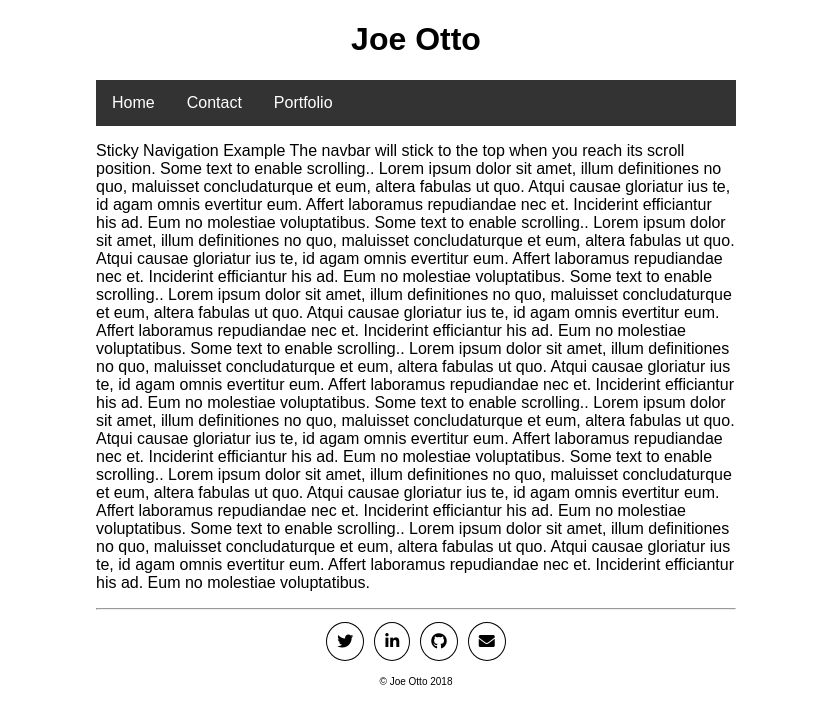
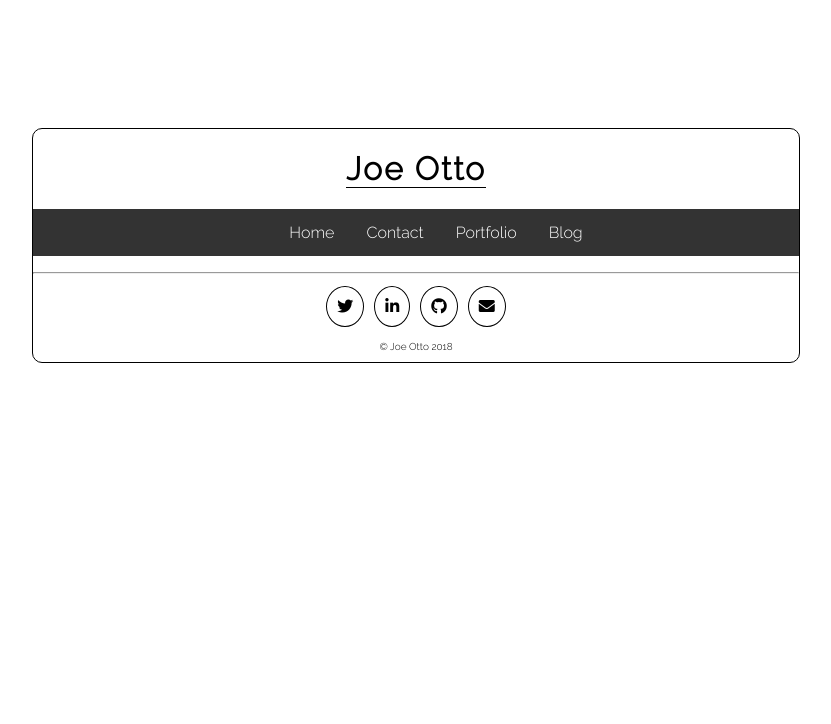
Before and after one commit to itsjoeotto/my-site, a React app: page / in a window 1280 px wide. Shown: the whole page, without its empty margins (224-1055 px from the left). Built offline with nearby package versions, Linux system fonts and the light colour scheme.

Commit message:
nav styling, added Blog component

```diff
--- a/public/index.html
+++ b/public/index.html
@@ -5,6 +5,7 @@
     <meta name="viewport" content="width=device-width, initial-scale=1, shrink-to-fit=no">
     <meta name="theme-color" content="#000000">
     <link rel="stylesheet" href="https://use.fontawesome.com/releases/v5.0.12/css/all.css" integrity="sha384-G0fIWCsCzJIMAVNQPfjH08cyYaUtMwjJwqiRKxxE/rx96Uroj1BtIQ6MLJuheaO9" crossorigin="anonymous">
+    <link href="https://fonts.googleapis.com/css?family=Raleway:300" rel="stylesheet">
     <title>It's Joe Otto</title>
   </head>
   <body>
--- a/src/components/Router.js
+++ b/src/components/Router.js
@@ -6,6 +6,7 @@ import Contact from './main/Contact/Contact';
 import Portfolio from'./main/Portfolio/Portfolio';
 import Test from './initiative/Test';
 import Shape from './wild-shapes/Shape';
+import Blog from './main/Blog/Blog';
 
 const Router = () => (
     <BrowserRouter>
@@ -15,6 +16,7 @@ const Router = () => (
             <Route path="/portfolio/demo/initiative" component={Test}></Route>
             <Route path="/portfolio/demo/wild-shapes" component={Shape}>Wild Shapes</Route>
             <Route path="/portfolio" component={Portfolio}></Route>
+            <Route path="/blog" component={Blog}></Route>
             <Route component={NotFound}></Route>
         </Switch>
     </BrowserRouter>
--- /dev/null
+++ b/src/components/main/Blog/Blog.js
@@ -0,0 +1,11 @@
+import React, { Component } from 'react';
+
+class Blog extends Component {
+    render() {
+        return (
+            <div>BLOG</div>
+        );
+    }
+}
+
+export default Blog;
--- a/src/components/main/Contact/Contact.css
+++ b/src/components/main/Contact/Contact.css
@@ -1,4 +1,4 @@
 .contact-container {
-    margin-left: 25%;
-    margin-right: 25%;
+    margin-left: 20%;
+    margin-right: 20%;
 }
--- a/src/components/main/Contact/Contact.js
+++ b/src/components/main/Contact/Contact.js
@@ -10,7 +10,8 @@ class Contact extends Component {
             <div className="contact-container" >
                 <Header />
                 <Nav />
-                Contact!
+                <h3>Let's Hang Out!</h3>
+                <a href="#">Check out my resume</a>
                 <Footer />
             </div>
         );
--- a/src/components/main/Footer/Footer.js
+++ b/src/components/main/Footer/Footer.js
@@ -7,16 +7,16 @@ class Footer extends Component {
             <div className="footer-container">
             <hr />
                 <div className="social-icon-container">
-                    <a target="_blank" href="https://www.twitter.com/itsjoeotto">
+                    <a target="_blank" href="https://www.twitter.com/itsjoeotto" rel="noopener noreferrer">
                         <i className="fab fa-twitter"></i>
                     </a>
-                    <a target="_blank" href="https://www.linkedin.com/in/joe-otto-a3429160/">
+                    <a target="_blank" href="https://www.linkedin.com/in/joe-otto-a3429160/" rel="noopener noreferrer">
                         <i className="fab fa-linkedin"></i>
                     </a>
-                    <a target="_blank" href="https://www.github.com/itsjoeotto">
+                    <a target="_blank" href="https://www.github.com/itsjoeotto" rel="noopener noreferrer">
                         <i className="fab fa-github"></i>
                     </a>
-                    <a href="mailto:joe@itsjoeotto.com">
+                    <a href="mailto:joe@itsjoeotto.com" rel="noopener noreferrer">
                         <i className="fas fa-envelope"></i>
                     </a>
                 </div>
--- a/src/components/main/Header/Header.css
+++ b/src/components/main/Header/Header.css
@@ -1,3 +1,8 @@
 h1 {
     text-align: center;
 }
+
+.my-name {
+    letter-spacing: 2px;
+    border-bottom: 1px solid black;
+}
--- a/src/components/main/Header/Header.js
+++ b/src/components/main/Header/Header.js
@@ -5,7 +5,9 @@ class Header extends Component {
     render() {
         return (
             <div>
-                <h1>Joe Otto</h1>
+                <h1>
+                    <span className="my-name">Joe Otto</span>
+                </h1>
             </div>
         );
     }
--- a/src/components/main/Home/Home.css
+++ b/src/components/main/Home/Home.css
@@ -1,4 +1,15 @@
 .App {
-    margin-left: 25%;
-    margin-right: 25%;
+    margin-left: 20%;
+    margin-right: 20%;
+    margin-top: 10%;
+    margin-bottom: 5%;
+    border: solid black 1px;
+    border-radius: 10px;
+    font-family: 'Raleway', sans-serif;
 }
+
+.home-container {
+    padding-left: 5%;
+    padding-right: 5%;
+    word-break: break-all;
+}
--- a/src/components/main/Home/Home.js
+++ b/src/components/main/Home/Home.js
@@ -10,24 +10,9 @@ class App extends Component {
       <div className="App">
         <Header />
         <Nav />
-        <p>
-          Sticky Navigation Example
-The navbar will stick to the top when you reach its scroll position.
-
-Some text to enable scrolling.. Lorem ipsum dolor sit amet, illum definitiones no quo, maluisset concludaturque et eum, altera fabulas ut quo. Atqui causae gloriatur ius te, id agam omnis evertitur eum. Affert laboramus repudiandae nec et. Inciderint efficiantur his ad. Eum no molestiae voluptatibus.
-
-Some text to enable scrolling.. Lorem ipsum dolor sit amet, illum definitiones no quo, maluisset concludaturque et eum, altera fabulas ut quo. Atqui causae gloriatur ius te, id agam omnis evertitur eum. Affert laboramus repudiandae nec et. Inciderint efficiantur his ad. Eum no molestiae voluptatibus.
-
-Some text to enable scrolling.. Lorem ipsum dolor sit amet, illum definitiones no quo, maluisset concludaturque et eum, altera fabulas ut quo. Atqui causae gloriatur ius te, id agam omnis evertitur eum. Affert laboramus repudiandae nec et. Inciderint efficiantur his ad. Eum no molestiae voluptatibus.
-
-Some text to enable scrolling.. Lorem ipsum dolor sit amet, illum definitiones no quo, maluisset concludaturque et eum, altera fabulas ut quo. Atqui causae gloriatur ius te, id agam omnis evertitur eum. Affert laboramus repudiandae nec et. Inciderint efficiantur his ad. Eum no molestiae voluptatibus.
-
-Some text to enable scrolling.. Lorem ipsum dolor sit amet, illum definitiones no quo, maluisset concludaturque et eum, altera fabulas ut quo. Atqui causae gloriatur ius te, id agam omnis evertitur eum. Affert laboramus repudiandae nec et. Inciderint efficiantur his ad. Eum no molestiae voluptatibus.
-
-Some text to enable scrolling.. Lorem ipsum dolor sit amet, illum definitiones no quo, maluisset concludaturque et eum, altera fabulas ut quo. Atqui causae gloriatur ius te, id agam omnis evertitur eum. Affert laboramus repudiandae nec et. Inciderint efficiantur his ad. Eum no molestiae voluptatibus.
-
-Some text to enable scrolling.. Lorem ipsum dolor sit amet, illum definitiones no quo, maluisset concludaturque et eum, altera fabulas ut quo. Atqui causae gloriatur ius te, id agam omnis evertitur eum. Affert laboramus repudiandae nec et. Inciderint efficiantur his ad. Eum no molestiae voluptatibus.
-      </p>
+        <div className="home-container">
+          <p></p>
+        </div>
         <Footer />
       </div>
     );
--- a/src/components/main/Nav/Nav.css
+++ b/src/components/main/Nav/Nav.css
@@ -2,20 +2,26 @@
     position: -webkit-sticky; /* Safari */
     position: sticky;
     top: 0;
+    background-color: #333;
 }
 
 .nav {
+    display: flex;
+    flex-direction: row;
+    justify-content: center;
     list-style-type: none;
-    margin: 0;
-    padding: 0;
+    /* padding: 0; */
+    /* margin: 0; */
     overflow: hidden;
     background-color: #333;
+
+
 }
 
 
-li {
+/* li {
     float: left;
-}
+} */
 
 li a {
     display: block;
--- a/src/components/main/Nav/Nav.js
+++ b/src/components/main/Nav/Nav.js
@@ -5,7 +5,7 @@ import './Nav.css';
 class Nav extends Component {
     render() {
         return (
-                <div className="nav-container">
+                <nav className="nav-container">
                     <ul className="nav">
                         <li>
                             <Link className="nav-link" to="/">Home</Link>
@@ -16,8 +16,11 @@ class Nav extends Component {
                         <li>
                             <Link className="nav-link" to="/portfolio">Portfolio</Link>
                         </li>
+                        <li>
+                            <Link className="nav-link" to="/blog">Blog</Link>
+                        </li>
                     </ul>
-                </div>
+                </nav>
         );
     }
 }
--- a/src/components/main/Portfolio/Portfolio.css
+++ b/src/components/main/Portfolio/Portfolio.css
@@ -1,4 +1,4 @@
 .portfolio-container {
-    margin-left: 25%;
-    margin-right: 25%;
+    margin-left: 20%;
+    margin-right: 20%;
 }
```
